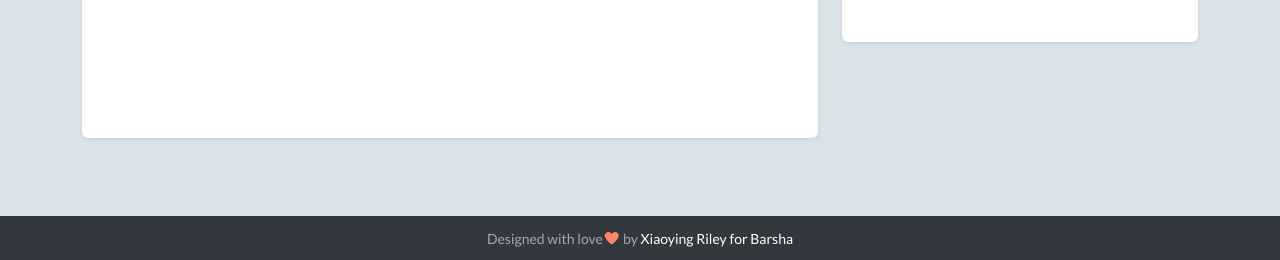
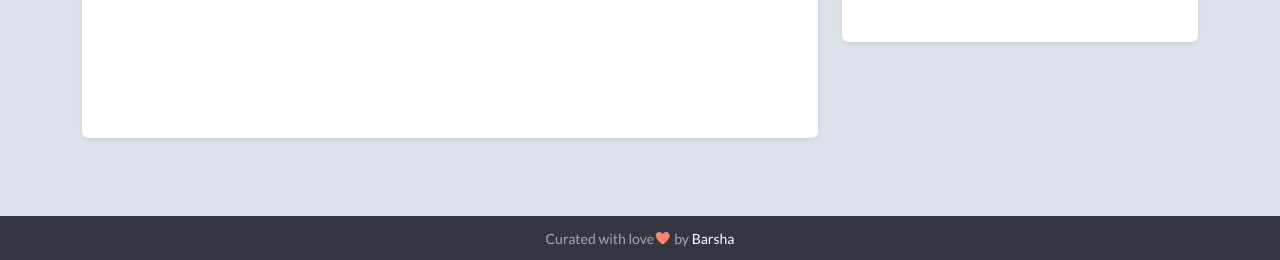
Before and after one commit to thebarshablog/thebarshablog.github.io, a plain HTML site: page index.html in a window 1280 px wide. Shown: the part 3753-4013 px from the top of the page. Drawn offline with nearby package versions, Linux system fonts and the light colour scheme; no server answers; a script that the page names is missing; some icons are missing.

Commit message:
Update index.html

```diff
--- a/index.html
+++ b/index.html
@@ -379,7 +379,7 @@ Barsha would be an asset to any team. </p>
     <footer class="footer">
         <div class="container text-center">
                 <!--/* This template is free as long as you keep the attribution link below. Thank you for your support. :) If you'd like to use the template without the attribution, you can buy the commercial license via our website: themes.3rdwavemedia.com */-->
-                <small class="copyright">Designed with <span class="sr-only">love</span><i class="fas fa-heart"></i> by <a href="https://themes.3rdwavemedia.com" target="_blank">Xiaoying Riley for Barsha</a></small>
+                <small class="copyright">Curated with <span class="sr-only">love</span><i class="fas fa-heart"></i> by <a href="https://themes.3rdwavemedia.com" target="_blank"> Barsha</a></small>
         </div><!--//container-->
     </footer><!--//footer-->
 
```
